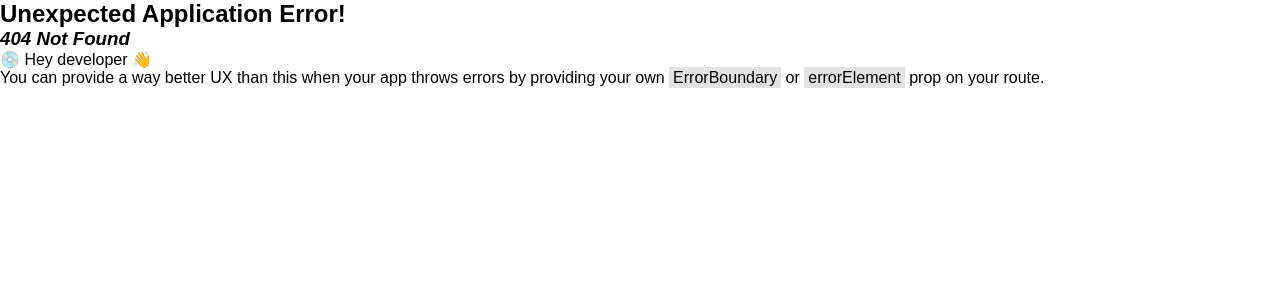
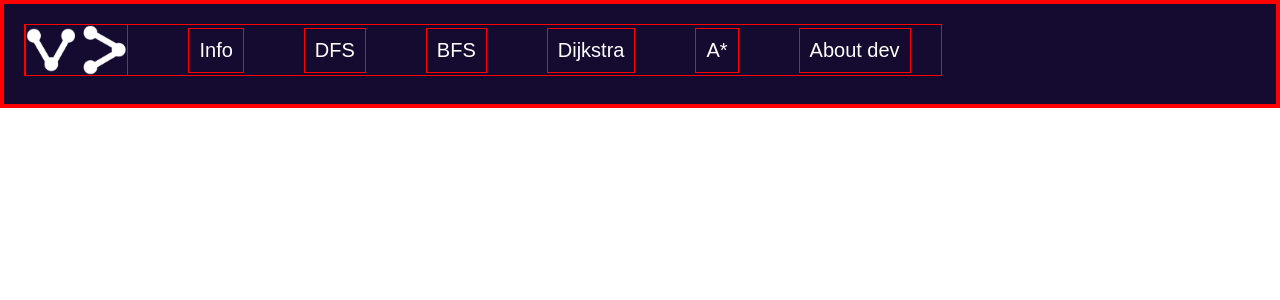
Before and after one commit to jnidv/visual-paths, a React (Vite) app: page /info in a window 1280 px wide. Before the commit this address had no page. Shown: the top 300 px of the page. Built offline with nearby package versions, Linux system fonts and the light colour scheme.

Commit message:
feat: added navigation buttons in header and info component

```diff
--- /dev/null
+++ b/src/css/Header.css
@@ -0,0 +1,27 @@
+.header {
+    background-color: #150A30;
+    height: 60px;
+    padding: 20px;
+    display: flex;
+}
+
+.navigation-buttons {
+    display: flex;
+    color: white;
+    align-items: center;
+    height: 50px;
+}
+
+.navigation-buttons > * {
+    margin: 30px;
+}
+
+.navigation-buttons p {
+    font-size: 20px;
+    padding: 10px;
+}
+
+.logo-button {
+    height: 50px;
+    margin: 30px 30px 30px 0;
+}
--- a/src/index.css
+++ b/src/index.css
@@ -1,5 +1,5 @@
 * {
-    /* border: solid 1px red; */
+    border: solid 1px red;
     margin: 0px;
     font-family: Arial, Helvetica, sans-serif;
 }
--- a/src/main.jsx
+++ b/src/main.jsx
@@ -4,10 +4,12 @@ import { createBrowserRouter, RouterProvider } from "react-router-dom";
 import "./index.css";
 import SignIn from "./screens/SignIn.jsx";
 import SignUp from "./screens/SignUp.jsx";
+import Info from "./screens/Info.jsx";
 
 const router = createBrowserRouter([
     { path: "/", element: <SignIn /> },
     { path: "/sign-up", element: <SignUp /> },
+    { path: "/info", element: <Info />}
 ]);
 
 const root = ReactDOM.createRoot(document.getElementById("root")).render(
--- /dev/null
+++ b/src/screens/Header.jsx
@@ -0,0 +1,23 @@
+import React from "react";
+import "../css/Header.css";
+import NoTitleLogo from "../assets/NoTitleLogo.png";
+
+function Header() {
+    return (
+        <>
+            <div className="header">
+                <nav className="navigation-buttons">
+                    <img className="logo-button" src={NoTitleLogo}></img>
+                    <p>Info</p>
+                    <p>DFS</p>
+                    <p>BFS</p>
+                    <p>Dijkstra</p>
+                    <p>A*</p>
+                    <p>About dev</p>
+                </nav>
+            </div>
+        </>
+    );
+}
+
+export default Header;
--- /dev/null
+++ b/src/screens/Info.jsx
@@ -0,0 +1,13 @@
+import React from "react";
+import "../css/Info.css";
+import Header from "./Header.jsx";
+
+function Info() {
+    return (
+        <>
+            <Header />
+        </>
+    );
+}
+
+export default Info;
```
Also changed, not shown: src/assets/NoTitleLogo.png (added), src/css/Info.css (added).
